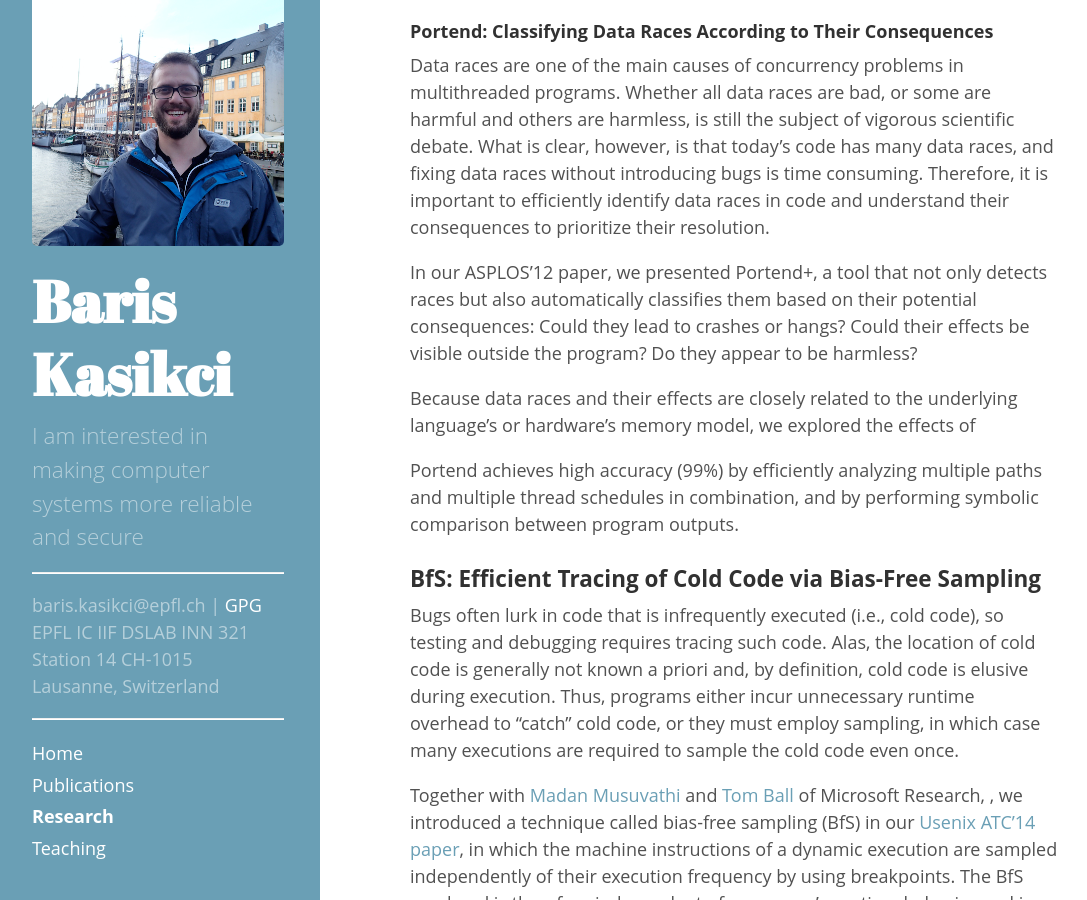
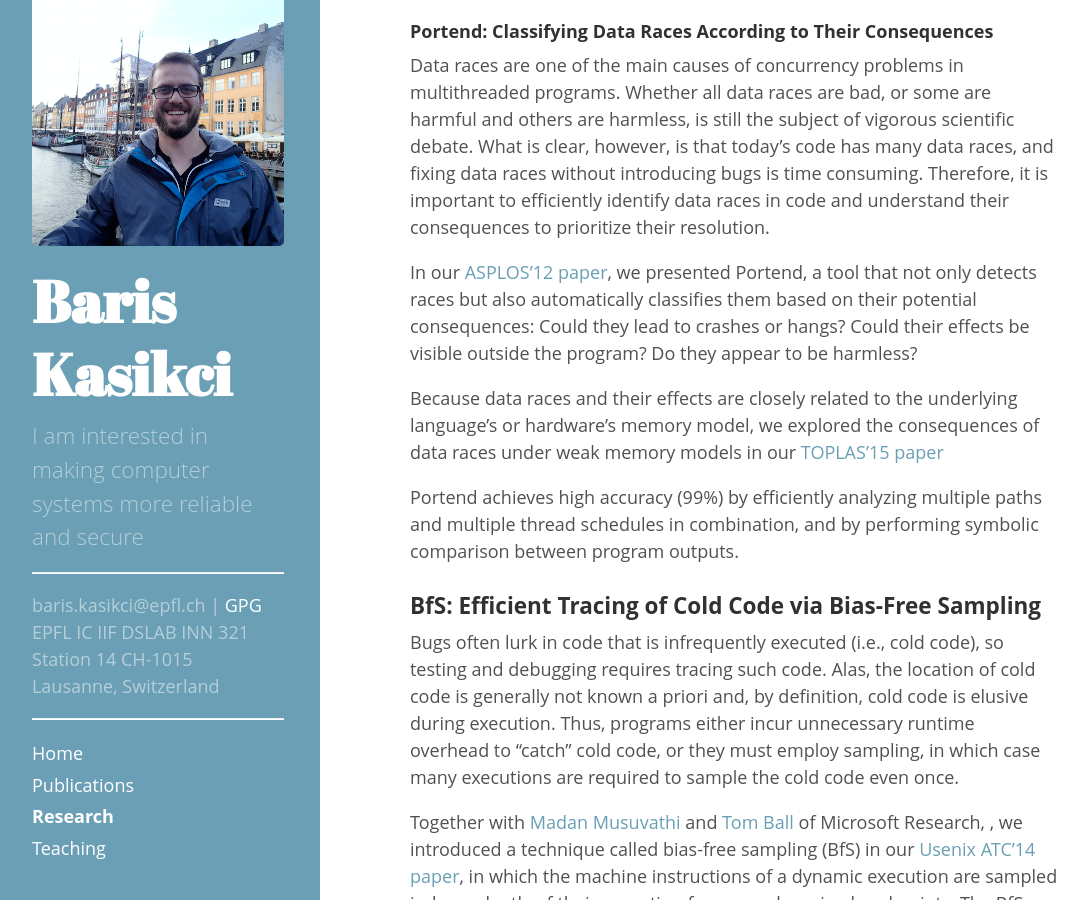
Before and after one commit to kasikci/kasikci.github.io, a Jekyll site: the page built from research.md, in a window 1280 px wide and 900 px high, scrolled down 1807 px. Shown: the whole window, without its empty margins (4-1091 px from the left). Built offline with Jekyll 4.4.1, drawn with Linux system fonts in a browser that asks for light colours; Markdown is read by kramdown in place of the engine named in the settings.

Commit message:
move the resources to a single repo

```diff
--- a/research.md
+++ b/research.md
@@ -35,9 +35,9 @@ RaceMob users experience an average runtime overhead of about 2%, which is order
 
 Data races are one of the main causes of concurrency problems in multithreaded programs. Whether all data races are bad, or some are harmful and others are harmless, is still the subject of vigorous scientific debate. What is clear, however, is that today’s code has many data races, and fixing data races without introducing bugs is time consuming. Therefore, it is important to efficiently identify data races in code and understand their consequences to prioritize their resolution.
 
-In our ASPLOS'12 paper, we presented Portend+, a tool that not only detects races but also automatically classifies them based on their potential consequences: Could they lead to crashes or hangs? Could their effects be visible outside the program? Do they appear to be harmless?
+In our [ASPLOS'12 paper](http://dslab.epfl.ch/pubs/portend.pdf), we presented Portend, a tool that not only detects races but also automatically classifies them based on their potential consequences: Could they lead to crashes or hangs? Could their effects be visible outside the program? Do they appear to be harmless?
 
-Because data races and their effects are closely related to the underlying language's or hardware's memory model, we explored the effects of
+Because data races and their effects are closely related to the underlying language's or hardware's memory model, we explored the consequences of data races under weak memory models in our [TOPLAS'15 paper](http://dslab.epfl.ch/pubs/portend+.pdf)
 
 Portend achieves high accuracy (99%) by efficiently analyzing multiple paths and multiple thread schedules in combination, and by performing symbolic comparison between program outputs.
 
```
Also changed, not shown: publications.md (+4 -4 lines), teaching.md (+1 -1 lines), public/apple-touch-icon-144-precomposed.png (deleted), public/gist.png (added), public/lcc.png (added), public/portend.png (added), public/racemob.jpg (added), 9 other files.
